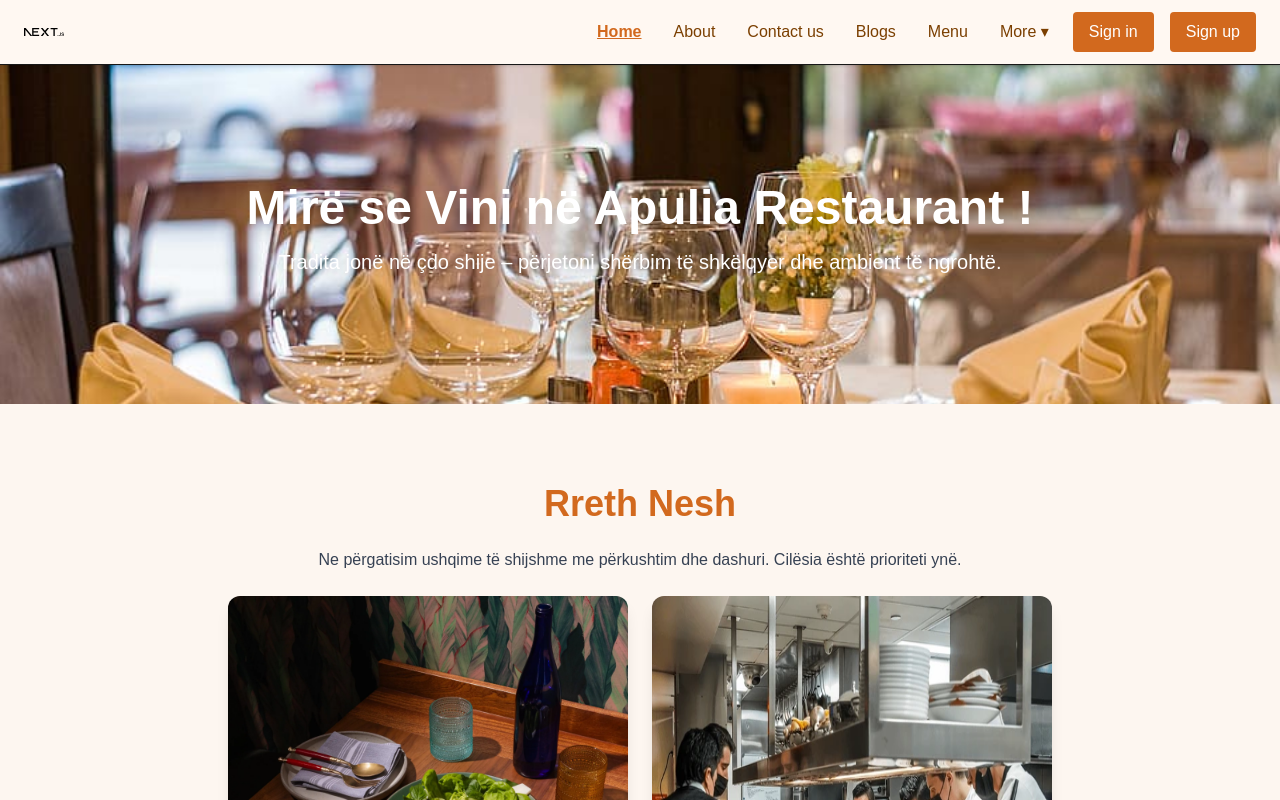
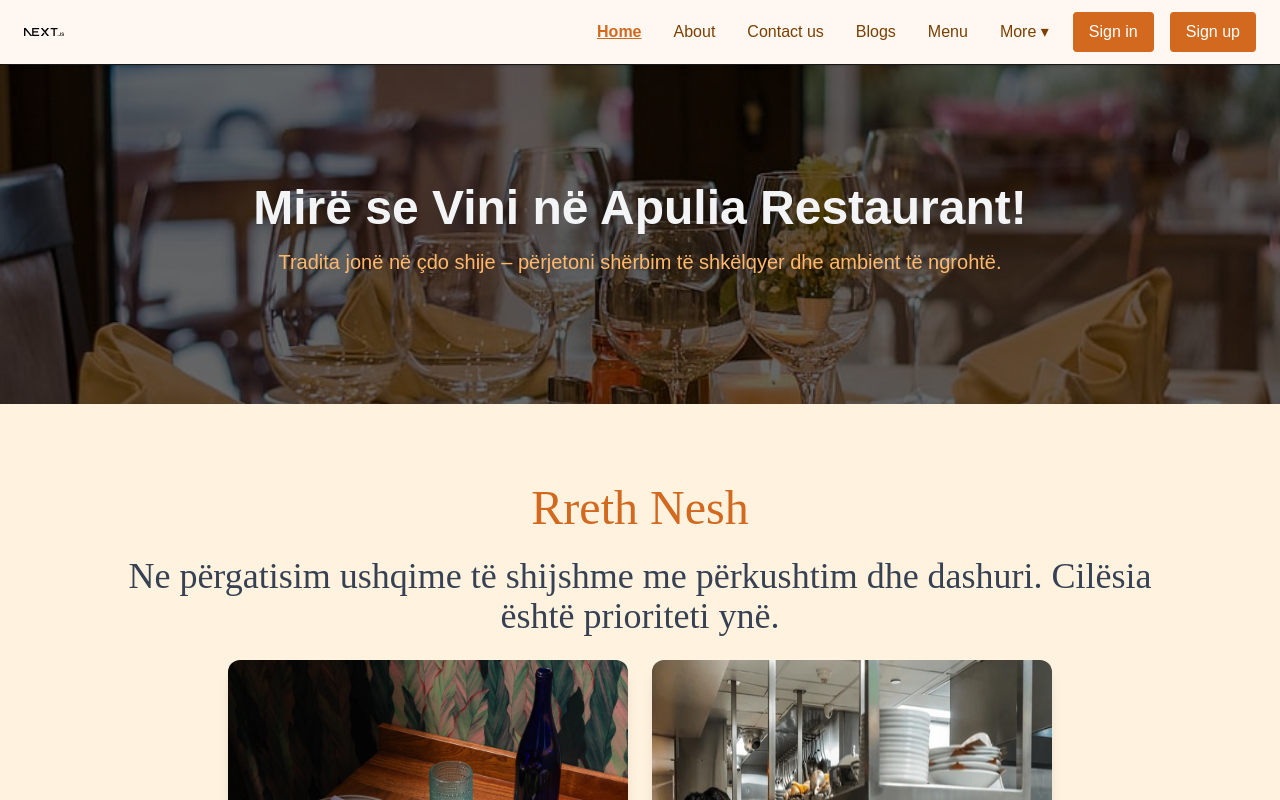
Before and after one commit to fionaisaa/fweb, a Next.js app: page / in a window 1280 px wide. Shown: the top 800 px of the page. Built offline with nearby package versions, Linux system fonts and the light colour scheme; no server answers.

Commit message:
made some changes

```diff
--- a/src/pages/about/index.tsx
+++ b/src/pages/about/index.tsx
@@ -14,8 +14,8 @@ export default function About() {
           animate={{ opacity: 1 }}
           transition={{ duration: 1 }}
         >
-          <h1 className="text-5xl font-extrabold mb-4 tracking-wider drop-shadow-lg">Rreth Nesh</h1>
-          <p className="text-xl max-w-3xl mx-auto drop-shadow-md">
+          <h1 className="text-5xl font-extrabold mb-4 tracking-wider drop-shadow-lg font-[Playfair_Display]">Rreth Nesh</h1>
+          <p className="text-2xl max-w-3xl mx-auto drop-shadow-md font-[Playfair_Display] ">
             Mirë se vini në restaurantin tonë – një vend ku shijet tradicionale takojnë kreativitetin modern në një atmosferë të ngrohtë dhe mikpritëse.
           </p>
         </motion.section>
--- a/src/pages/index.tsx
+++ b/src/pages/index.tsx
@@ -1,19 +1,16 @@
 import Image from "next/image";
-//import { Geist, Geist_Mono } from "next/font/google";
 import { motion } from "framer-motion";
-import CustomBanner from "@/assets/images/fine-dining-restaurant-table-setting-wine-glasses.jpg"
-import CustomImage from "@/assets/images/-1x-1.webp"
-import CustomImage1 from "@/assets/images/new-york-august-26-2021-600nw-2033054912.webp"
+import CustomBanner from "@/assets/images/fine-dining-restaurant-table-setting-wine-glasses.jpg";
+import CustomImage from "@/assets/images/-1x-1.webp";
+import CustomImage1 from "@/assets/images/new-york-august-26-2021-600nw-2033054912.webp";
 import Button from "@/components/shared/Button";
 import Card from "@/components/shared/Card";
-import { Rocket, BarChart, ShieldCheck, Shield } from "lucide-react";
+import { Rocket, BarChart, ShieldCheck } from "lucide-react";
 import useFetch from "@/hooks/useFetch";
-import { useState } from "react";
-import { useEffect } from "react";
+import { useState, useEffect } from "react";
 import { CircularProgress } from "@mui/material";
 import router from "next/router";
-
-
+<link href="https://fonts.googleapis.com/css2?family=Playfair+Display:wght@400;700&display=swap" rel="stylesheet" />
 
 export interface Post {
   id: string;
@@ -35,26 +32,32 @@ export default function Home() {
 
   return (
     <div className="pt-14">
-      <div className="flex flex-col items-center justify-center min-h-screen bg-[#fdf6f0]">
+      <div className="flex flex-col items-center justify-center min-h-screen bg-[#fff3e0]">
+
         {/* Hero Section */}
         <motion.section
-          className="w-full py-32 text-white text-center"
-          style={{
-            backgroundImage: `url(${CustomBanner.src})`,
-            backgroundSize: "cover",
-            backgroundPosition: "center",
-          }}
+          className="relative w-full py-32 text-white text-center overflow-hidden"
           initial={{ opacity: 0 }}
           animate={{ opacity: 1 }}
           transition={{ duration: 1 }}
         >
-          <h1 className="text-5xl font-bold mb-4 drop-shadow-xl">
-            Mirë se Vini në  Apulia Restaurant !
+          {/* Background Image with Blur */}
+          <div
+            className="absolute inset-0 bg-center bg-cover blur-none brightness-40"
+            style={{
+              backgroundImage: `url(${CustomBanner.src})`,
+            }}
+          />
+
+          {/* Overlay Content */}
+          <div className="relative z-10 px-4">
+            <h1 className="text-5xl font-bold mb-4 drop-shadow-xl text-gray-100">
+              Mirë se Vini në Apulia Restaurant!
             </h1>
-          <p className="text-xl drop-shadow-lg">
+            <p className="text-xl drop-shadow-lg text-orange-300">
               Tradita jonë në çdo shije – përjetoni shërbim të shkëlqyer dhe ambient të ngrohtë.
             </p>
-
+          </div>
         </motion.section>
 
         {/* About Section */}
@@ -64,8 +67,8 @@ export default function Home() {
           animate={{ x: 0 }}
           transition={{ duration: 1 }}
         >
-          <h2 className="text-4xl font-bold mb-6 text-[#D2691E]">Rreth Nesh</h2>
-          <p className="text-gray-700 mb-6">
+          <h2 className="text-5xl font-[Playfair_Display] mb-6 text-[#D2691E]">Rreth Nesh</h2>
+          <p className="text-gray-700 mb-6  font-[Playfair_Display] text-4xl ">
             Ne përgatisim ushqime të shijshme me përkushtim dhe dashuri. Cilësia është prioriteti ynë.
           </p>
           <div className="flex justify-center gap-x-6 flex-wrap">
@@ -101,22 +104,25 @@ export default function Home() {
           <h2 className="text-4xl font-bold mb-10 text-[#D2691E]">Çfarë Thonë Klientët Tanë</h2>
           <div className="grid grid-cols-1 md:grid-cols-3 gap-8 max-w-6xl mx-auto px-4">
             <div className="bg-white p-6 rounded-xl shadow-md">
-                <p className="text-gray-800 italic">“Ushqimi ishte i mrekullueshëm dhe shërbimi i pakrahasueshëm. Do të rikthehem patjetër!”</p>
+              <p className="text-gray-800 italic">
+                “Ushqimi ishte i mrekullueshëm dhe shërbimi i pakrahasueshëm. Do të rikthehem patjetër!”
+              </p>
               <p className="mt-4 font-semibold text-[#7B3F00]">– Ardita K.</p>
             </div>
             <div className="bg-white p-6 rounded-xl shadow-md">
-                <p className="text-gray-800 italic">“Ambienti është shumë i këndshëm dhe menyja ka shumëllojshmëri. 5 yje!”</p>
+              <p className="text-gray-800 italic">
+                “Ambienti është shumë i këndshëm dhe menyja ka shumëllojshmëri. 5 yje!”
+              </p>
               <p className="mt-4 font-semibold text-[#7B3F00]">– Driton R.</p>
             </div>
             <div className="bg-white p-6 rounded-xl shadow-md">
-                <p className="text-gray-800 italic">“Përvoja më e mirë që kam pasur në një restorant lokal. E rekomandoj ngrohtësisht.”</p>
+              <p className="text-gray-800 italic">
+                “Përvoja më e mirë që kam pasur në një restorant lokal. E rekomandoj ngrohtësisht.”
+              </p>
               <p className="mt-4 font-semibold text-[#7B3F00]">– Elira M.</p>
             </div>
           </div>
         </motion.section>
-
-
-
 
         {/* Contact Section */}
         <motion.section
@@ -130,9 +136,10 @@ export default function Home() {
           <p>Tel: +383 123 456 789</p>
           <p>Adresa: Prishtinë, Kosovë</p>
           <div className="mt-6">
-            <Button text="Conatact Us" variant="secondary" onClick={() => router.push("/contact")} />
+            <Button text="Contact Us" variant="secondary" onClick={() => router.push("/contact")} />
           </div>
         </motion.section>
+
       </div>
     </div>
   );
```
Lines whose indentation alone changed are shown as unchanged.
